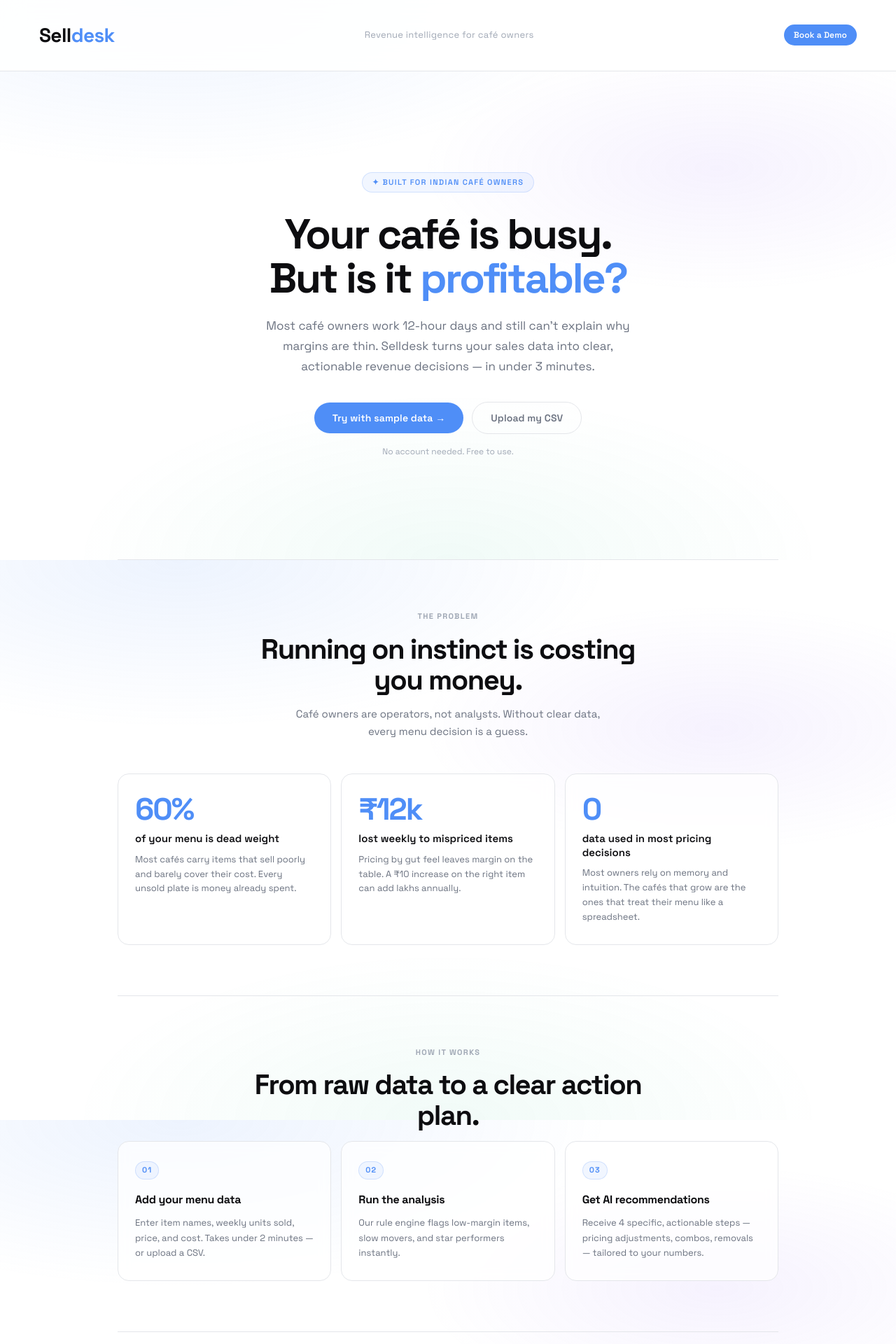
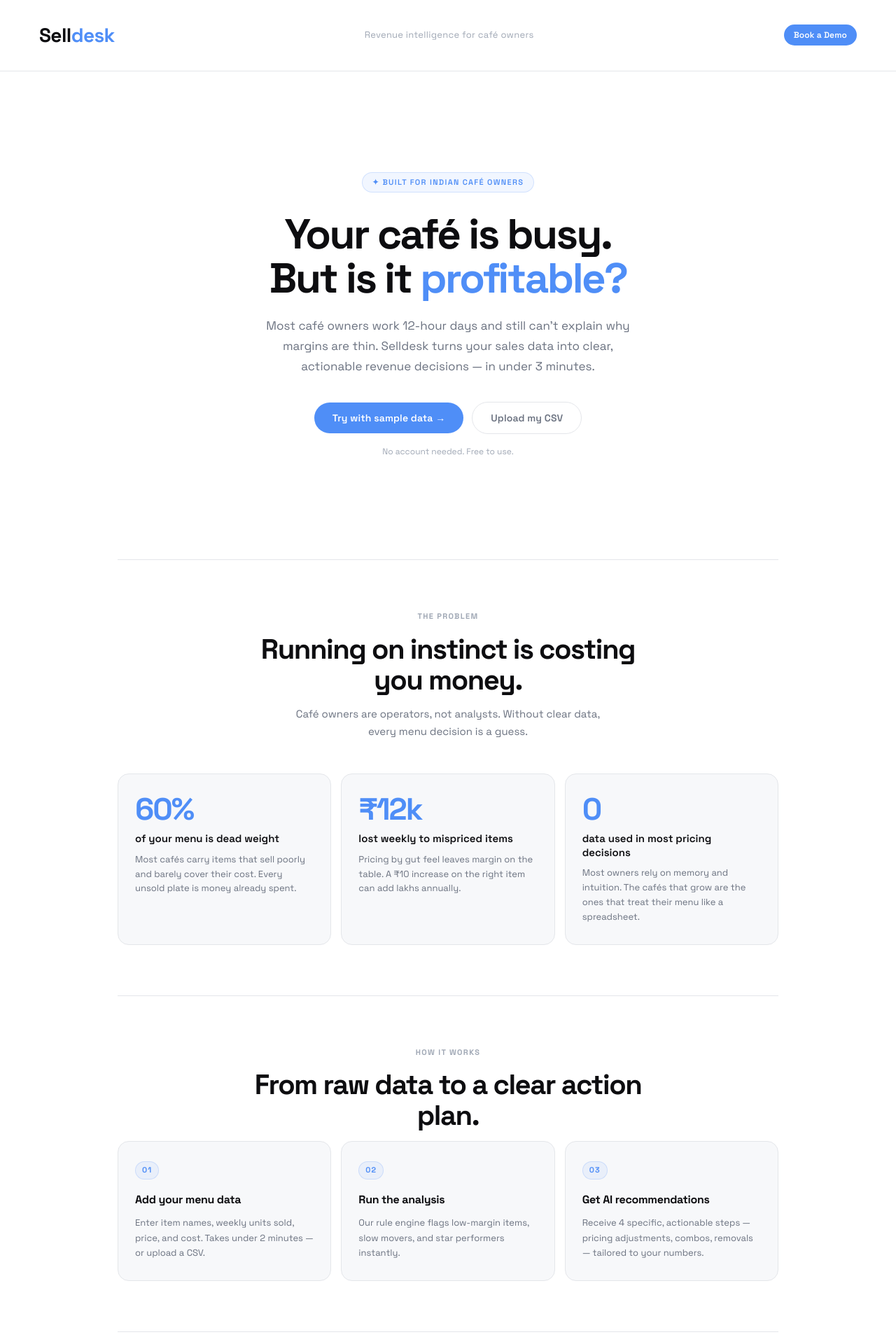
Before and after one commit to Aniruddh-14/selldesk-mvp, a React (Vite) app: page / in a window 1280 px wide. Shown: the top 1920 px of the page at 70% size. Built offline with nearby package versions, Linux system fonts and the light colour scheme; no server answers.

Commit message:
Remove gradient background, back to plain white

```diff
--- a/src/App.css
+++ b/src/App.css
@@ -385,8 +385,7 @@
 }
 
 .pain-card {
-  background: rgba(255,255,255,0.7);
-  backdrop-filter: blur(8px);
+  background: var(--surface);
   border: 1px solid var(--border);
   border-radius: var(--radius-lg);
   padding: 28px 24px;
@@ -429,8 +428,7 @@
 }
 
 .step-card {
-  background: rgba(255,255,255,0.7);
-  backdrop-filter: blur(8px);
+  background: var(--surface);
   border: 1px solid var(--border);
   border-radius: var(--radius-lg);
   padding: 28px 24px;
--- a/src/index.css
+++ b/src/index.css
@@ -40,11 +40,7 @@ html, body, #root {
 }
 
 body {
-  background:
-    radial-gradient(ellipse 80% 50% at 20% 0%, rgba(79,142,247,0.1) 0%, transparent 60%),
-    radial-gradient(ellipse 60% 40% at 80% 30%, rgba(139,92,246,0.08) 0%, transparent 55%),
-    radial-gradient(ellipse 70% 50% at 50% 100%, rgba(16,185,129,0.06) 0%, transparent 60%),
-    #ffffff;
+  background: var(--bg);
   color: var(--text);
   font-family: 'Space Grotesk', sans-serif;
   font-size: 14px;
```
